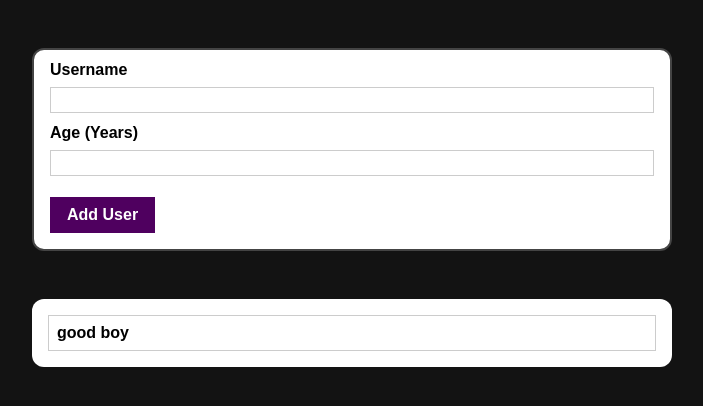
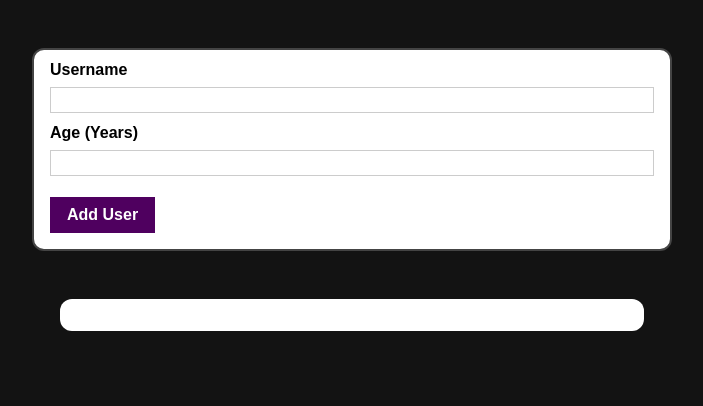
Before and after one commit to Taofeeq-akin/React-Guard, a React (Create React App) app: page / in a window 1280 px wide. Shown: the top 406 px of the page, without its empty margins (288-991 px from the left). Built offline with nearby package versions, Linux system fonts and the light colour scheme.

Commit message:
Map through user in ul

```diff
--- a/src/App.js
+++ b/src/App.js
@@ -10,7 +10,8 @@ function App() {
       <div className={styles.user_details}>
         <CourseInput />
       </div>
-      <CourseList />
+      {/* need to put in array cus we want to map through */}
+      <CourseList users={[]} />
     </div>
   );
 }
--- a/src/components/CourseGoal/CourseList.jsx
+++ b/src/components/CourseGoal/CourseList.jsx
@@ -1,10 +1,18 @@
 import styles from "./CourseList.module.css";
 import CourseItem from "./CourseItem";
 
-const CourseList = () => {
-  return <ul className={styles.goal_list}>
-    <CourseItem />
-  </ul>;
+const CourseList = (props) => {
+  return (
+    <div className={styles.users}>
+      <ul>
+        {props.users.map((user) => (
+          <li>
+            {user.name} ({user.age} years old)
+          </li>
+        ))}
+      </ul>
+    </div>
+  );
 };
 
 export default CourseList;
--- a/src/components/CourseGoal/CourseList.module.css
+++ b/src/components/CourseGoal/CourseList.module.css
@@ -1,8 +1,18 @@
-.goal_list {
-    list-style: none;
-    margin: 0 auto;
-    padding: 1rem;
-    background-color: #fff;
-    width: 40rem;
-    border-radius: 12px;
-  }
+.users {
+  margin: 2rem auto;
+  width: 90%;
+  max-width: 36.5rem;
+  background-color: #fff;
+  border-radius: 12px;
+}
+
+.users ul {
+  list-style: none;
+  padding: 1rem;
+}
+
+.users li {
+  border: 1px solid #ccc;
+  margin: 0.5rem 0;
+  padding: 0.5rem;
+}
```
